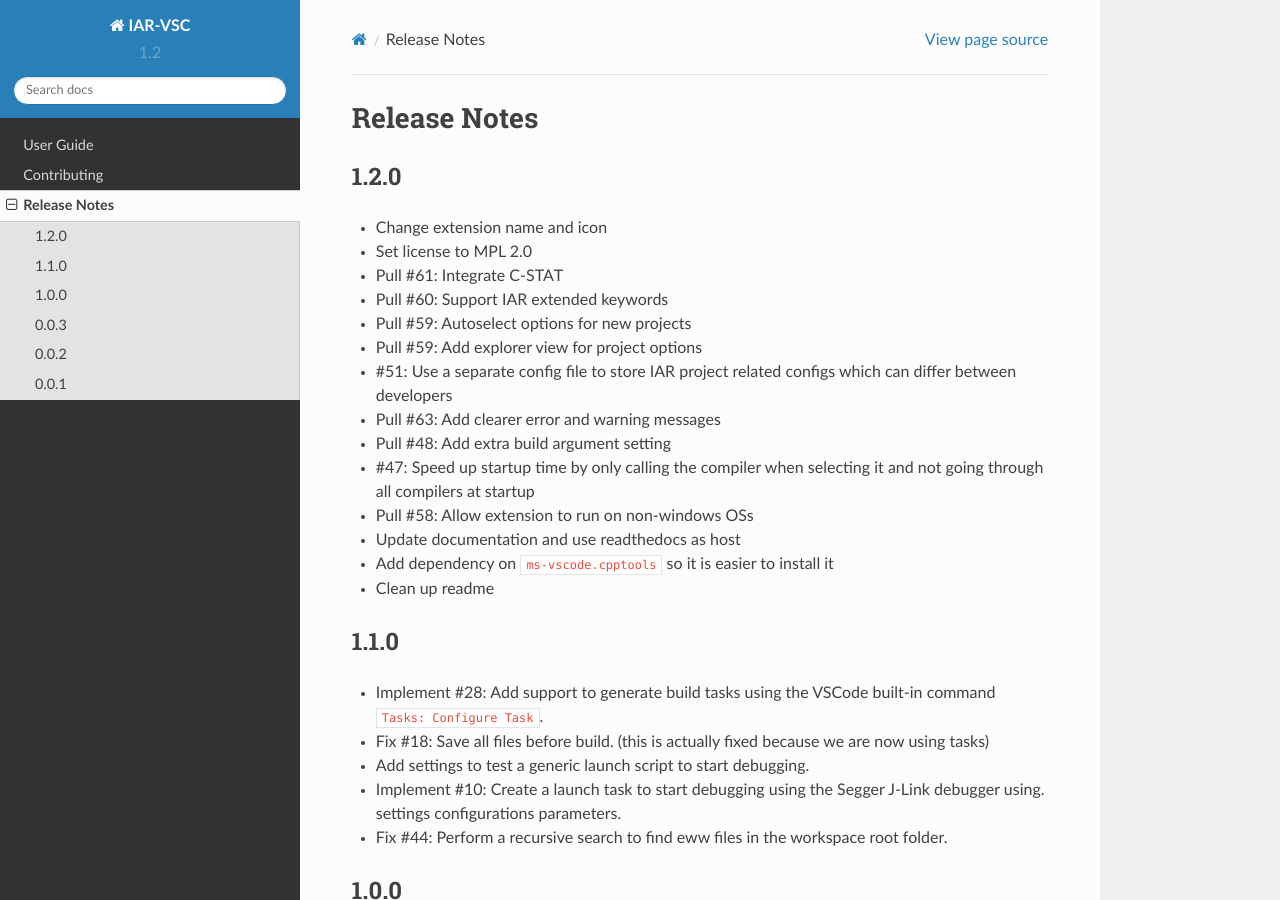
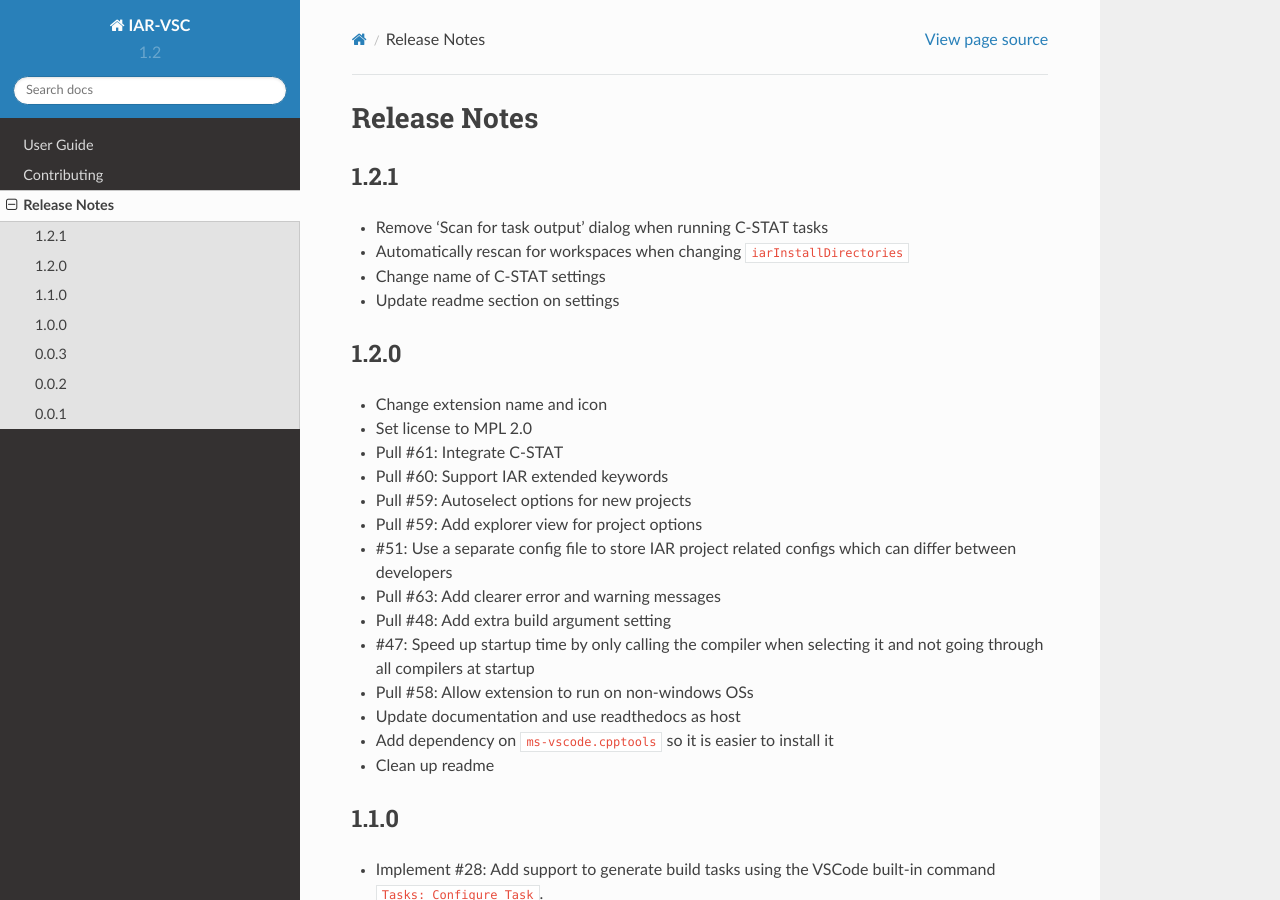
Before and after one commit to iarsystems/iar-vsc-build, a Sphinx documentation site: the page built from docs/pages/release_notes.rst, in a window 1280 px wide and 900 px high. Built offline with Sphinx 7.4.7 and the Read the Docs theme 2.0.0, drawn with Linux system fonts in a browser that asks for light colours.

Commit message:
Add release notes

```diff
--- a/docs/pages/release_notes.rst
+++ b/docs/pages/release_notes.rst
@@ -4,6 +4,14 @@
 
 Release Notes
 =============
+
+1.2.1
+-----
+
+* Remove 'Scan for task output' dialog when running C-STAT tasks
+* Automatically rescan for workspaces when changing ``iarInstallDirectories``
+* Change name of C-STAT settings
+* Update readme section on settings
 
 1.2.0
 -----
```
Also changed, not shown: Extension/README.md.
